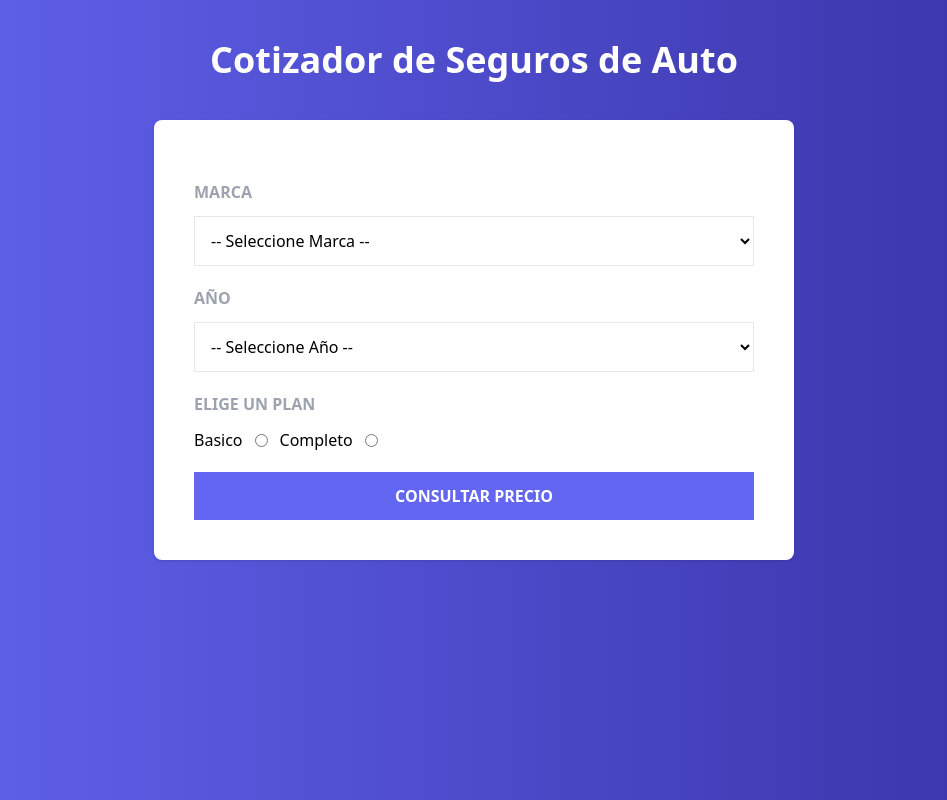
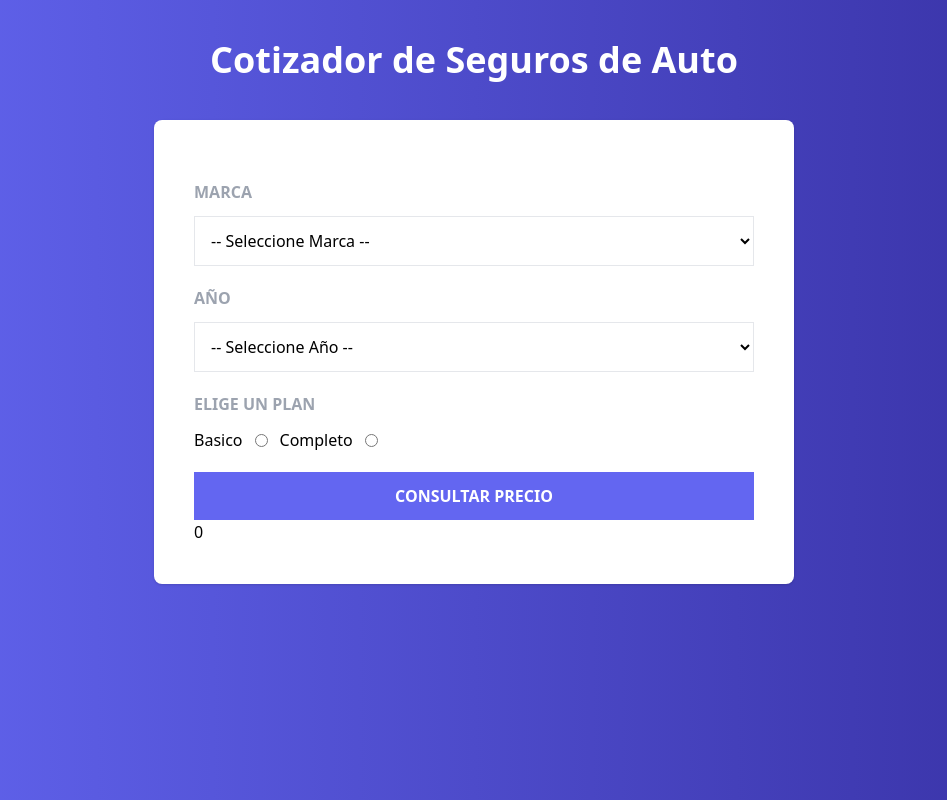
Before and after one commit to erdini1/cotizador-seguros, a React (Vite) app: page / in a window 1280 px wide. Shown: the whole page, without its empty margins (166-1113 px from the left). Built offline with nearby package versions, Linux system fonts and the light colour scheme.

Commit message:
Mostrando el total de la cotización en el main

```diff
--- a/src/components/AppSeguro.jsx
+++ b/src/components/AppSeguro.jsx
@@ -1,6 +1,10 @@
 import Formulario from "./Formulario"
+import useCotizador from "../hooks/useCotizador"
 
 const AppSeguro = () => {
+
+    const { resultado } = useCotizador()
+
     return (
         <>
             <header className="my-10">
@@ -9,7 +13,11 @@ const AppSeguro = () => {
 
             <main className="bg-white md:w-2/3 lg:w-2/4 mx-auto shadow rounded-lg p-10">
                 <Formulario />
+
+                {resultado}
+
             </main>
+
         </>
     )
 }
--- a/src/context/CotizadorProvider.jsx
+++ b/src/context/CotizadorProvider.jsx
@@ -58,7 +58,8 @@ const CotizadorProvider = ({ children }) => {
                 handleChangeDatos,
                 error,
                 setError,
-                cotizarSeguro
+                cotizarSeguro,
+                resultado
             }}
         >
             {children}
```
